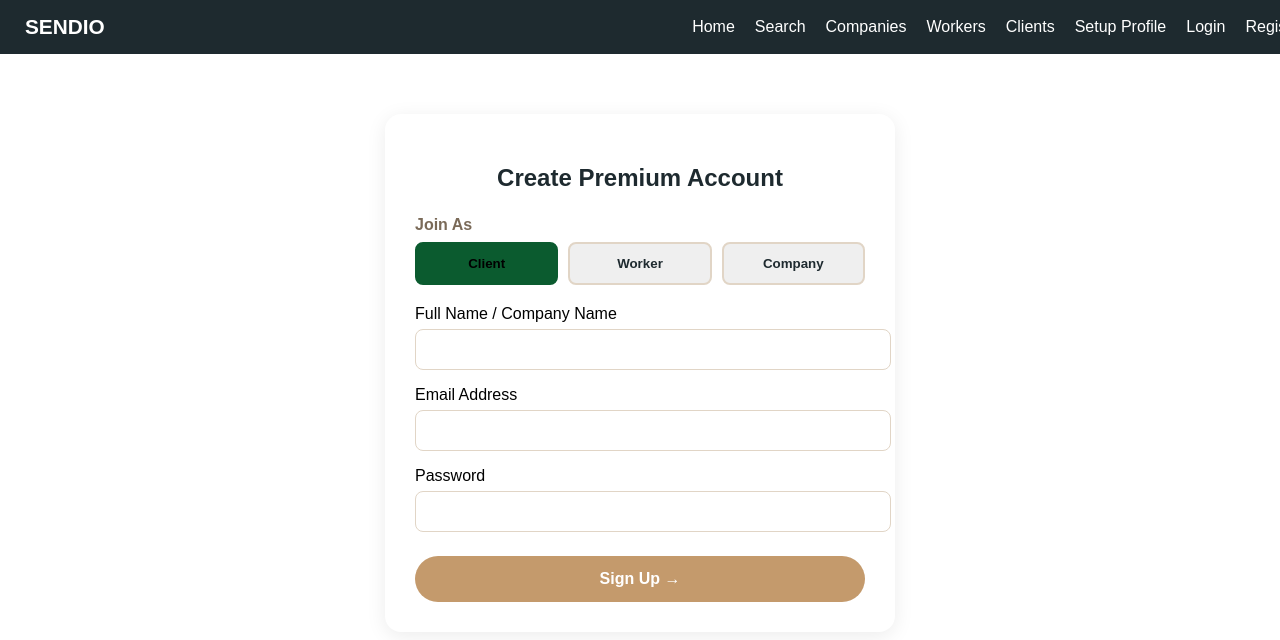
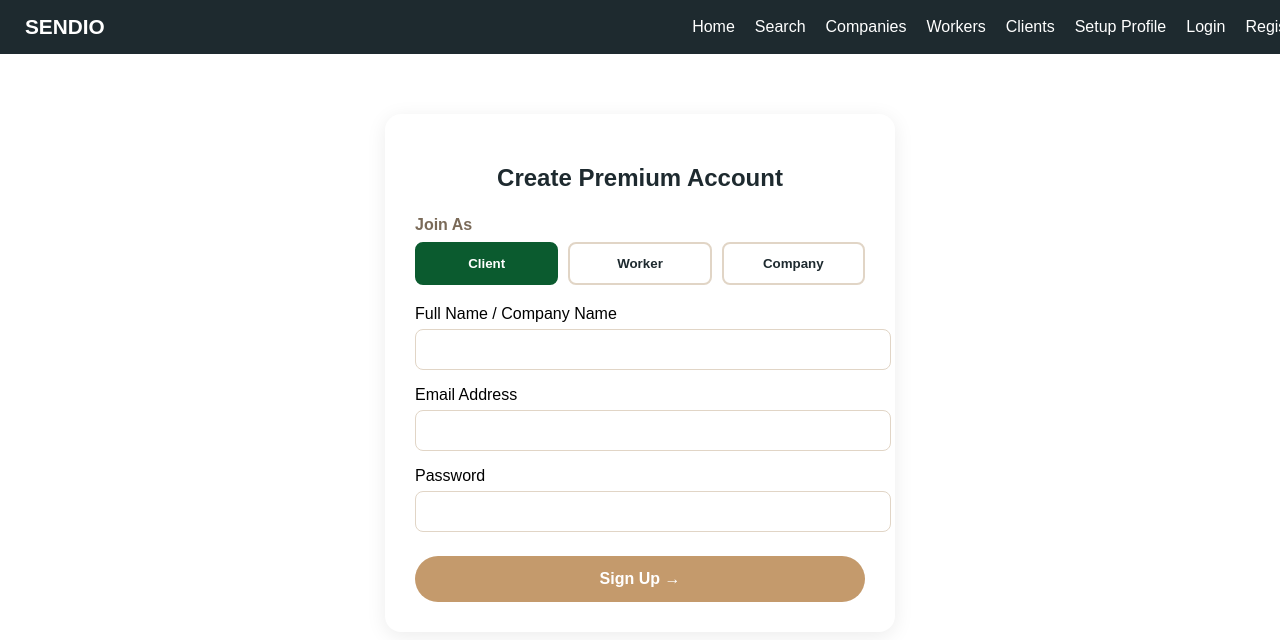
Before and after one commit to salam-755/sendio, a Next.js app: page /register in a window 1280 px wide. Shown: the top 640 px of the page. Built offline with nearby package versions, Linux system fonts and the light colour scheme.

Commit message:
Update page.js

```diff
--- a/src/app/register/page.js
+++ b/src/app/register/page.js
@@ -1,6 +1,6 @@
 'use client';
 import { useState } from 'react';
-import { supabase } from '../../utils/supabase';
+import supabase from '../../utils/supabaseClient';
 
 export default function RegisterPage() {
     const [email, setEmail] = useState('');
@@ -53,8 +53,8 @@ export default function RegisterPage() {
                                     borderRadius: '8px',
                                     border: '2px solid',
                                     borderColor: userType === role ? '#0b5b2f' : '#e1d5c6',
-                                    backgroundColor: userType === role ? '#0b5b2f' : '#white',
-                                    color: userType === role ? '#white' : '#1e2a2f',
+                                    backgroundColor: userType === role ? '#0b5b2f' : '#fff',
+                                    color: userType === role ? '#fff' : '#1e2a2f',
                                     fontWeight: '700',
                                     cursor: 'pointer',
                                     textTransform: 'capitalize',
@@ -116,4 +116,4 @@ export default function RegisterPage() {
             )}
         </div>
     );
-  }
+}
```
